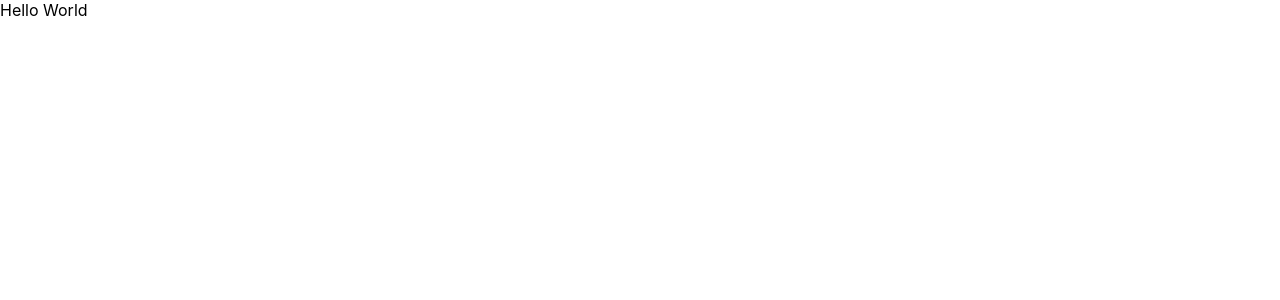
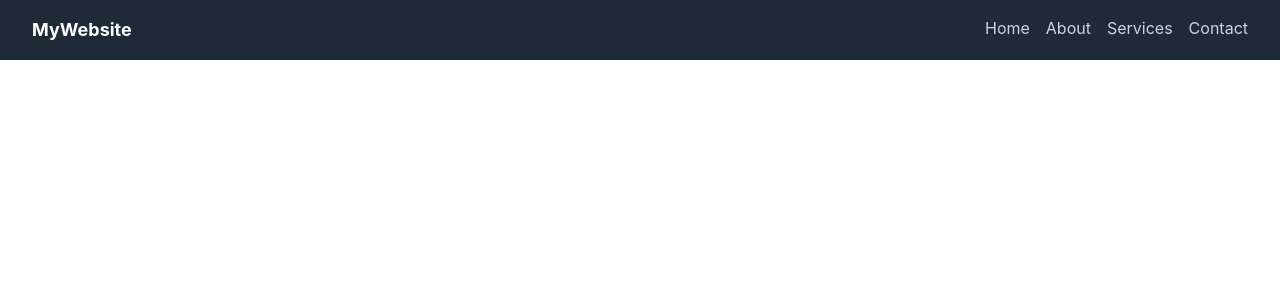
Before and after one commit to chamath-ranasinghe/studysupport, a React (Create React App) app: page / in a window 1280 px wide. Shown: the top 300 px of the page. Built offline with nearby package versions, Linux system fonts and the light colour scheme.

Commit message:
Got rid of MUI Stuff, Changed to Tailwind

```diff
--- a/src/App.js
+++ b/src/App.js
@@ -1,9 +1,10 @@
-import TestComponent from "./Components/TestComponent";
+import Navbar from "./Components/NavBar";
+
 
 function App() {
   return (
     <div className="App">
-      <TestComponent/>
+    <Navbar/>
     </div>
   );
 }
--- /dev/null
+++ b/src/Components/NavBar.js
@@ -0,0 +1,32 @@
+import React from 'react';
+
+const Navbar = () => {
+  return (
+    <nav className="bg-gray-800 p-4">
+      <div className="max-w-7xl mx-auto px-4">
+        <div className="flex justify-between">
+          <div className="flex items-center">
+            <a href="/" className="text-white font-bold text-lg">MyWebsite</a>
+          </div>
+          <div className="hidden md:block">
+            <ul className="flex space-x-4">
+              <li><a href="/" className="text-gray-300 hover:text-white">Home</a></li>
+              <li><a href="/" className="text-gray-300 hover:text-white">About</a></li>
+              <li><a href="/" className="text-gray-300 hover:text-white">Services</a></li>
+              <li><a href="/" className="text-gray-300 hover:text-white">Contact</a></li>
+            </ul>
+          </div>
+          <div className="md:hidden">
+            <button className="text-gray-300 hover:text-white focus:outline-none">
+              <svg xmlns="http://www.w3.org/2000/svg" className="h-6 w-6" fill="none" viewBox="0 0 24 24" stroke="currentColor">
+                <path strokeLinecap="round" strokeLinejoin="round" strokeWidth="2" d="M4 6h16M4 12h16M4 18h16" />
+              </svg>
+            </button>
+          </div>
+        </div>
+      </div>
+    </nav>
+  );
+};
+
+export default Navbar;
--- a/src/Components/TestComponent.js
+++ /dev/null
@@ -1,5 +0,0 @@
-const TestComponent = () => {
-  return <div>Hello World</div>;
-};
-
-export default TestComponent;
--- a/src/index.css
+++ b/src/index.css
@@ -1,3 +1,7 @@
+@import 'tailwindcss/base';
+@import 'tailwindcss/components';
+@import 'tailwindcss/utilities';
+
 body {
   margin: 0;
   font-family: -apple-system, BlinkMacSystemFont, 'Segoe UI', 'Roboto', 'Oxygen',
--- a/src/index.js
+++ b/src/index.js
@@ -1,6 +1,7 @@
 import React from 'react';
 import ReactDOM from 'react-dom/client';
 import './index.css';
+import 'tailwindcss/tailwind.css';
 import App from './App';
 
 const root = ReactDOM.createRoot(document.getElementById('root'));
--- /dev/null
+++ b/tailwind.config.js
@@ -0,0 +1,11 @@
+/** @type {import('tailwindcss').Config} */
+module.exports = {
+  content: [
+    "./src/**/*.{js,jsx,ts,tsx}"
+  ],
+  theme: {
+    extend: {},
+  },
+  plugins: [require('tailwindcss'),
+  require('autoprefixer'),],
+}
```
Also changed, not shown: package.json (+7 -0 lines), 2 other files (tests, documents, lock files or other folders).
